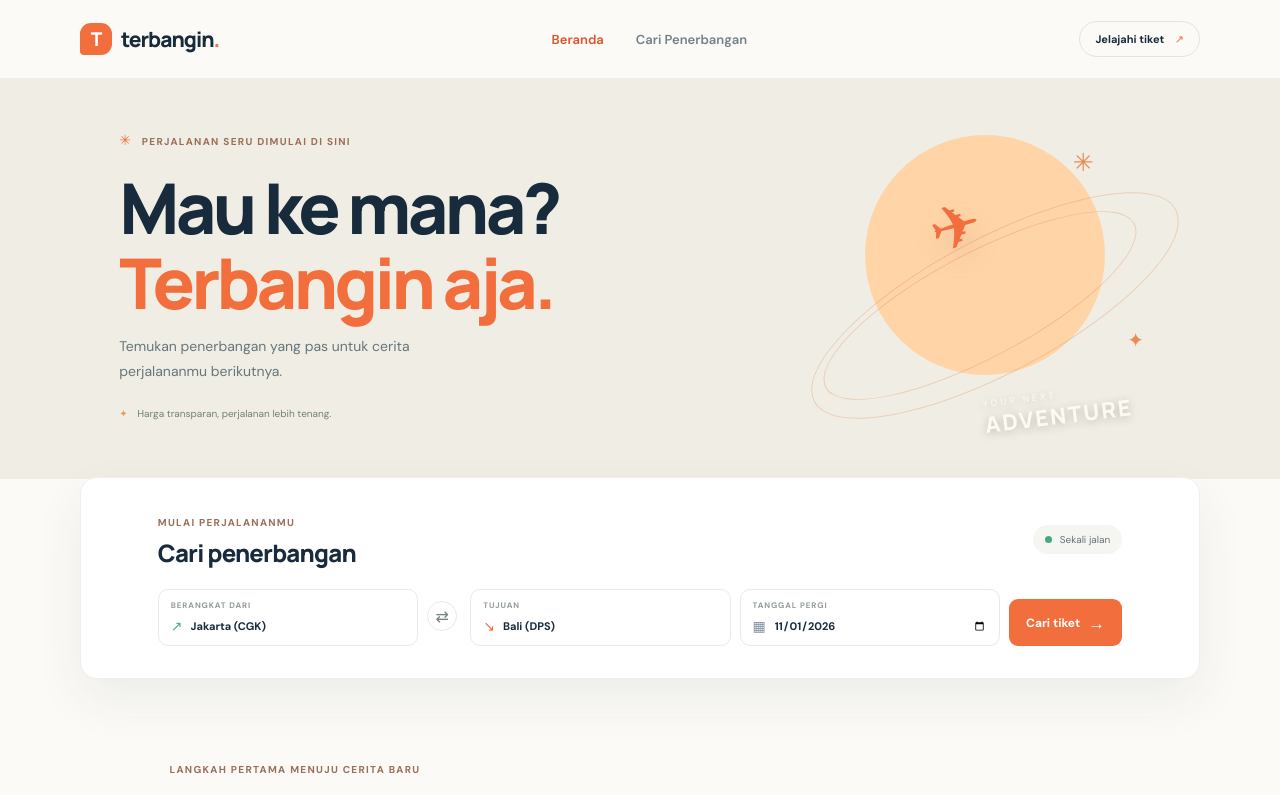
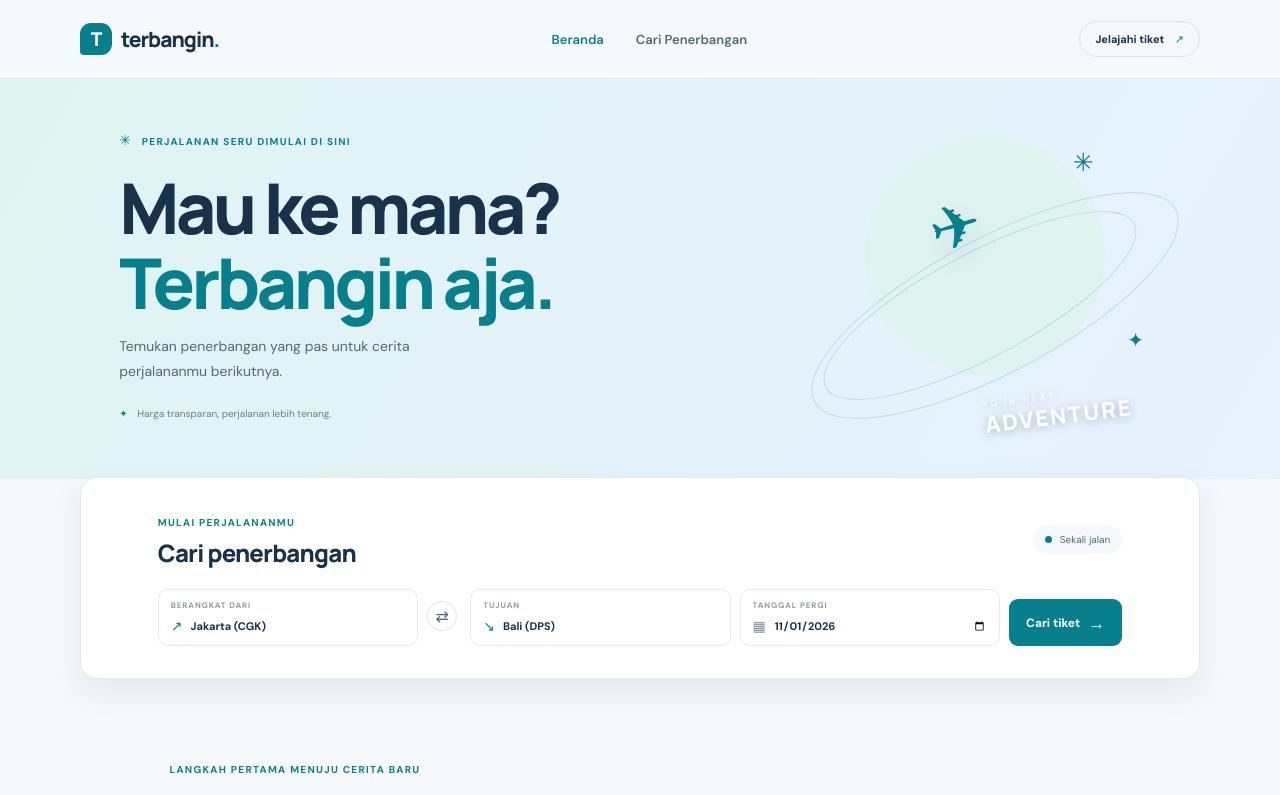
Before and after one commit to pauluskassapa/terbangin-uas-react, a React (Vite) app: page / in a window 1280 px wide. Shown: the top 795 px of the page. Built offline with nearby package versions, Linux system fonts and the light colour scheme.

Commit message:
Menyesuaikan warna Terbangin

```diff
--- a/index.html
+++ b/index.html
@@ -4,7 +4,7 @@
     <meta charset="UTF-8" />
     <link rel="icon" type="image/svg+xml" href="/favicon.svg" />
     <meta name="viewport" content="width=device-width, initial-scale=1.0" />
-    <meta name="theme-color" content="#fbfaf7" />
+    <meta name="theme-color" content="#f5f8fc" />
     <meta name="description" content="Temukan penerbangan yang pas untuk cerita perjalananmu bersama Terbangin." />
     <title>Terbangin — Mau ke Mana?</title>
   </head>
--- a/src/App.css
+++ b/src/App.css
@@ -1,64 +1,64 @@
 #root { min-height: 100vh; display: flex; flex-direction: column; }
 .page-wrap { width: min(1120px, calc(100% - 48px)); margin-inline: auto; }
-.site-header { background: var(--cream); border-bottom: 1px solid #efeee9; }
+.site-header { background: var(--page); border-bottom: 1px solid #e1e9ef; }
 .header-inner { height: 78px; display: flex; align-items: center; justify-content: space-between; }
 .brand { display: inline-flex; align-items: center; gap: 9px; color: var(--ink); text-decoration: none; font: 800 21px 'Manrope', sans-serif; letter-spacing: -1px; }
-.brand-mark { width: 32px; height: 32px; display: grid; place-items: center; color: white; background: var(--orange); border-radius: 11px 11px 11px 4px; font-size: 19px; }
-.brand-dot { color: var(--orange); }
+.brand-mark { width: 32px; height: 32px; display: grid; place-items: center; color: white; background: var(--teal); border-radius: 11px 11px 11px 4px; font-size: 19px; }
+.brand-dot { color: var(--teal); }
 .main-nav { display: flex; gap: 32px; }
-.main-nav a { color: #728087; text-decoration: none; font-size: 13px; font-weight: 600; }
-.main-nav a:hover, .main-nav a.active { color: var(--orange-dark); }
-.header-cta { padding: 10px 15px; border: 1px solid #e5e3dc; border-radius: 99px; text-decoration: none; font-size: 11px; font-weight: 700; }
-.header-cta span { margin-left: 8px; color: var(--orange); }
-.site-footer { margin-top: auto; background: #f2f0e8; }
+.main-nav a { color: #52697a; text-decoration: none; font-size: 13px; font-weight: 600; }
+.main-nav a:hover, .main-nav a.active { color: var(--teal); }
+.header-cta { padding: 10px 15px; border: 1px solid #d8e3e9; border-radius: 99px; text-decoration: none; font-size: 11px; font-weight: 700; }
+.header-cta span { margin-left: 8px; color: var(--teal); }
+.site-footer { margin-top: auto; background: #e8f1ff; }
 .footer-inner { min-height: 78px; display: flex; align-items: center; justify-content: space-between; }
 .footer-brand { font-size: 17px; }
 .footer-brand .brand-mark { width: 27px; height: 27px; font-size: 16px; }
-.footer-inner p, .footer-inner > span { color: #828e8d; font-size: 10px; }
+.footer-inner p, .footer-inner > span { color: #6b7f8f; font-size: 10px; }
 .placeholder-page { min-height: 56vh; display: flex; flex-direction: column; align-items: flex-start; justify-content: center; gap: 13px; }
-.eyebrow { color: #9a6e58; font-size: 10px; font-weight: 700; letter-spacing: 1.3px; }
+.eyebrow { color: var(--teal); font-size: 10px; font-weight: 700; letter-spacing: 1.3px; }
 .placeholder-page h1 { margin: 0; color: var(--ink); font: 800 clamp(32px, 5vw, 50px) 'Manrope', sans-serif; letter-spacing: -2px; }
 .placeholder-page p { margin: 0 0 6px; color: var(--muted); font-size: 13px; }
 .button { display: inline-flex; align-items: center; justify-content: center; padding: 12px 17px; border: 0; border-radius: 9px; text-decoration: none; font-size: 12px; font-weight: 700; }
-.button-primary { color: white; background: var(--orange); }
-.button-primary:hover { background: var(--orange-dark); }
-.home-hero { overflow: hidden; background: #f0eee4; }
+.button-primary { color: white; background: var(--teal); }
+.button-primary:hover { background: var(--teal-dark); }
+.home-hero { overflow: hidden; background: linear-gradient(120deg, #dff4f1, #e8f1ff); }
 .home-hero-inner { min-height: 400px; display: grid; grid-template-columns: 1fr 1fr; align-items: center; }
 .home-copy { padding: 35px 0 44px 7%; }
-.eyebrow-spark { color: var(--orange); font-size: 14px; margin-right: 6px; }
+.eyebrow-spark { color: var(--teal); font-size: 14px; margin-right: 6px; }
 .home-copy h1 { margin: 20px 0 15px; color: var(--ink); font: 800 clamp(46px, 6vw, 70px)/1.07 'Manrope', sans-serif; letter-spacing: -3.7px; }
-.home-copy h1 span { color: var(--orange); }
-.home-copy > p { max-width: 380px; color: #66757c; font-size: 14px; line-height: 1.75; }
-.home-note { margin-top: 24px; color: #718078; font-size: 10px; }
-.home-note span { margin-right: 7px; color: #e99b59; }
+.home-copy h1 span { color: var(--teal); }
+.home-copy > p { max-width: 380px; color: #52697a; font-size: 14px; line-height: 1.75; }
+.home-note { margin-top: 24px; color: #6b7f8f; font-size: 10px; }
+.home-note span { margin-right: 7px; color: var(--teal); }
 .home-illustration { height: 370px; position: relative; display: grid; place-items: center; }
-.illustration-sun { position: absolute; top: 11%; right: 17%; width: 240px; height: 240px; border-radius: 50%; background: #ffd5a8; }
-.illustration-orbit { position: absolute; border: 1px solid rgba(216, 120, 72, .28); border-radius: 50%; transform: rotate(-28deg); }
+.illustration-sun { position: absolute; top: 11%; right: 17%; width: 240px; height: 240px; border-radius: 50%; background: #dff4f1; }
+.illustration-orbit { position: absolute; border: 1px solid rgba(8, 127, 140, .2); border-radius: 50%; transform: rotate(-28deg); }
 .orbit-a { width: 410px; height: 135px; top: 39%; right: 0; }
 .orbit-b { width: 350px; height: 105px; top: 43%; right: 8%; }
-.illustration-plane { position: absolute; z-index: 1; top: 25%; right: 39%; color: var(--orange); font-size: 61px; transform: rotate(-16deg); text-shadow: 0 14px 30px rgba(152, 75, 43, .2); }
-.illustration-spark { position: absolute; color: #ed8a52; }
+.illustration-plane { position: absolute; z-index: 1; top: 25%; right: 39%; color: var(--teal); font-size: 61px; transform: rotate(-16deg); text-shadow: 0 14px 30px rgba(24, 50, 75, .16); }
+.illustration-spark { position: absolute; color: var(--teal); }
 .spark-a { top: 14%; right: 19%; font-size: 25px; }
 .spark-b { top: 63%; right: 10%; font-size: 20px; }
-.illustration-label { position: absolute; right: 12%; bottom: 9%; display: grid; color: #fffaf0; transform: rotate(-7deg); text-shadow: 0 2px 8px rgba(61, 75, 72, .3); }
+.illustration-label { position: absolute; right: 12%; bottom: 9%; display: grid; color: #fff; transform: rotate(-7deg); text-shadow: 0 2px 8px rgba(24, 50, 75, .3); }
 .illustration-label span { font-size: 9px; letter-spacing: 3px; }
 .illustration-label strong { font: 800 22px 'Manrope', sans-serif; letter-spacing: 2px; }
-.search-card { position: relative; z-index: 2; margin-top: -2px; padding: 32px 6%; border: 1px solid #f0efeb; border-radius: 17px; background: white; box-shadow: 0 20px 50px rgba(45, 62, 58, .07); }
+.search-card { position: relative; z-index: 2; margin-top: -2px; padding: 32px 6%; border: 1px solid #e1e9ef; border-radius: 17px; background: white; box-shadow: 0 12px 32px rgba(24, 50, 75, .08); }
 .search-card-heading { display: flex; align-items: center; justify-content: space-between; margin-bottom: 20px; }
 .search-card-heading h2 { margin: 5px 0 0; font: 750 24px 'Manrope', sans-serif; letter-spacing: -.8px; }
-.one-way { padding: 8px 12px; border-radius: 99px; background: #f5f6f2; color: #637378; font-size: 10px; }
-.one-way i { display: inline-block; width: 7px; height: 7px; margin-right: 5px; border-radius: 50%; background: #45a986; }
+.one-way { padding: 8px 12px; border-radius: 99px; background: #f5f8fc; color: #52697a; font-size: 10px; }
+.one-way i { display: inline-block; width: 7px; height: 7px; margin-right: 5px; border-radius: 50%; background: #087f8c; }
 .home-search-form { display: grid; grid-template-columns: 1fr 34px 1fr 1fr auto; gap: 9px; align-items: end; }
 .home-field { min-width: 0; padding: 10px 12px; border: 1px solid #e9eae6; border-radius: 10px; background: white; }
 .field-label { display: block; margin-bottom: 7px; color: #929b9c; font-size: 8px; font-weight: 700; letter-spacing: .9px; }
 .home-field-control { display: flex; align-items: center; gap: 8px; }
-.home-field-control b { color: #55a78e; font-size: 14px; }
-.home-field-control .down-icon { color: var(--orange); }
+.home-field-control b { color: #087f8c; font-size: 14px; }
+.home-field-control .down-icon { color: var(--teal); }
 .home-field-control .calendar-icon { color: #7f8da1; }
 .home-field-control select, .home-field-control input { width: 100%; min-width: 0; padding: 0; border: 0; outline: 0; color: var(--ink); background: transparent; font-size: 11px; font-weight: 650; }
 .home-field-control select { appearance: none; cursor: pointer; }
-.swap-button { width: 30px; height: 30px; margin-bottom: 15px; border: 1px solid #eae9e2; border-radius: 50%; background: white; color: #72847c; cursor: pointer; font-size: 16px; }
-.swap-button:hover { background: #e1f0e5; }
+.swap-button { width: 30px; height: 30px; margin-bottom: 15px; border: 1px solid #d8e3e9; border-radius: 50%; background: white; color: #52697a; cursor: pointer; font-size: 16px; }
+.swap-button:hover { background: #dff4f1; }
 .search-submit { min-height: 47px; white-space: nowrap; cursor: pointer; }
 .search-submit span { margin-left: 8px; font-size: 17px; }
 .form-error { margin: 12px 0 0; color: #b94035; font-size: 11px; }
@@ -67,9 +67,9 @@
 .home-intro-row h2 { margin: 0; color: var(--ink); font: 750 36px/1.16 'Manrope', sans-serif; letter-spacing: -1.5px; }
 .home-intro-row p { max-width: 410px; margin: 0; color: #748188; font-size: 12px; line-height: 1.8; }
 .home-destinations { display: flex; align-items: center; justify-content: space-between; gap: 16px; margin-top: 32px; padding-top: 20px; border-top: 1px solid var(--line); }
-.home-destinations > span { color: #9a6e58; font-size: 8px; font-weight: 700; letter-spacing: 1px; }
+.home-destinations > span { color: var(--teal); font-size: 8px; font-weight: 700; letter-spacing: 1px; }
 .home-destinations div { display: flex; flex-wrap: wrap; gap: 8px; }
-.home-destinations div span { padding: 8px 11px; border-radius: 99px; background: #f2f2ed; color: #65746f; font-size: 9px; }
+.home-destinations div span { padding: 8px 11px; border-radius: 99px; background: #f5f8fc; color: #52697a; font-size: 9px; }
 @media (max-width: 600px) {
   .page-wrap { width: calc(100% - 34px); }
   .header-inner { height: 67px; }
--- a/src/index.css
+++ b/src/index.css
@@ -2,21 +2,21 @@
 
 :root {
   font-family: 'DM Sans', sans-serif;
-  color: #172b3c;
-  background: #fbfaf7;
+  color: #18324b;
+  background: #f5f8fc;
   font-synthesis: none;
   text-rendering: optimizeLegibility;
   -webkit-font-smoothing: antialiased;
-  --ink: #172b3c;
-  --muted: #7c8990;
-  --orange: #f26e3d;
-  --orange-dark: #d9542b;
-  --cream: #fbfaf7;
-  --line: #e8e8e3;
+  --ink: #18324b;
+  --muted: #6b7f8f;
+  --teal: #087f8c;
+  --teal-dark: #066b75;
+  --page: #f5f8fc;
+  --line: #e1e9ef;
 }
 
 * { box-sizing: border-box; }
 body { margin: 0; min-width: 320px; min-height: 100vh; }
 button, input, select { font: inherit; }
 a { color: inherit; }
-::selection { color: white; background: var(--orange); }
+::selection { color: white; background: var(--teal); }
```
